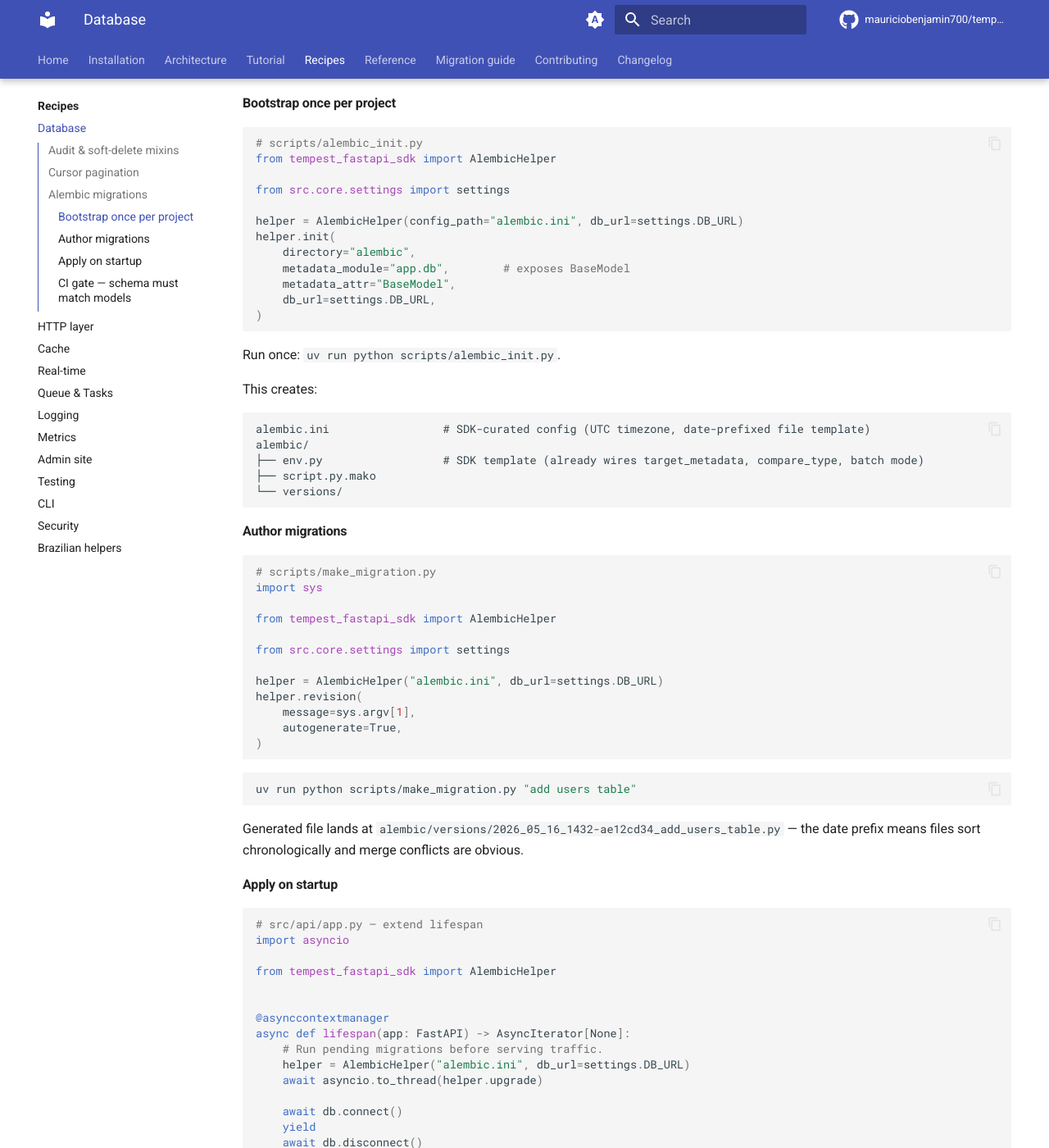
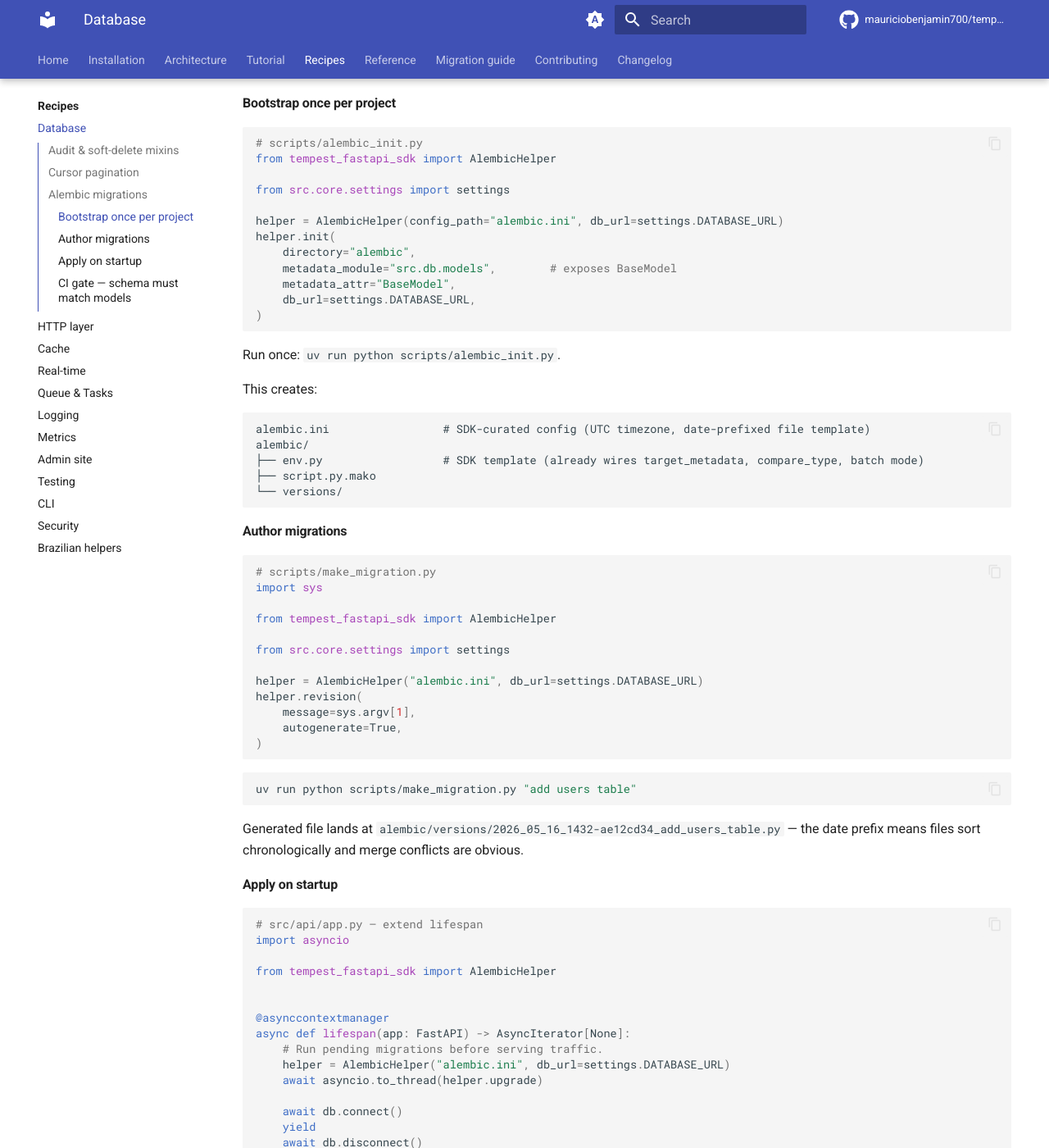
Before and after one commit to mauriciobenjamin700/tempest-fastapi-sdk, an MkDocs documentation site: the page built from docs/recipes/database.md, in a window 1280 px wide and 1400 px high, scrolled down 3482 px. Shown: the whole window at 82% size. Built offline with MkDocs 1.6.1 and Material for MkDocs 9.7.7, drawn with Linux system fonts in a browser that asks for light colours; comment, search, counter and statistics services are not loaded.

Commit message:
docs: fix Alembic recipe — DATABASE_URL + src.db.models defaults
The bootstrap snippet was copy-pasted from an older draft that
referenced settings the SDK no longer exposes. The shipped
DatabaseSettings mixin spells the connection URL as DATABASE_URL,
and the scaffolded project tree keeps SQLAlchemy models under
src.db.models, not the older app.db layout.

Replaced every occurrence in both docs/recipes/database.md and
the canonical README block (the recipe is duplicated because the
docs site is built from the per-page markdown while PyPI/GitHub
still render README.md).

mkdocs build --strict passes; no other anchors moved.

Co-Authored-By: Claude Opus 4.8 (1M context) <noreply@anthropic.com>

````diff
--- a/docs/recipes/database.md
+++ b/docs/recipes/database.md
@@ -172,12 +172,12 @@ from tempest_fastapi_sdk import AlembicHelper
 
 from src.core.settings import settings
 
-helper = AlembicHelper(config_path="alembic.ini", db_url=settings.DB_URL)
+helper = AlembicHelper(config_path="alembic.ini", db_url=settings.DATABASE_URL)
 helper.init(
     directory="alembic",
-    metadata_module="app.db",        # exposes BaseModel
+    metadata_module="src.db.models",        # exposes BaseModel
     metadata_attr="BaseModel",
-    db_url=settings.DB_URL,
+    db_url=settings.DATABASE_URL,
 )
 ```
 
@@ -203,7 +203,7 @@ from tempest_fastapi_sdk import AlembicHelper
 
 from src.core.settings import settings
 
-helper = AlembicHelper("alembic.ini", db_url=settings.DB_URL)
+helper = AlembicHelper("alembic.ini", db_url=settings.DATABASE_URL)
 helper.revision(
     message=sys.argv[1],
     autogenerate=True,
@@ -228,7 +228,7 @@ from tempest_fastapi_sdk import AlembicHelper
 @asynccontextmanager
 async def lifespan(app: FastAPI) -> AsyncIterator[None]:
     # Run pending migrations before serving traffic.
-    helper = AlembicHelper("alembic.ini", db_url=settings.DB_URL)
+    helper = AlembicHelper("alembic.ini", db_url=settings.DATABASE_URL)
     await asyncio.to_thread(helper.upgrade)
 
     await db.connect()
@@ -246,7 +246,7 @@ from tempest_fastapi_sdk import AlembicHelper
 
 from src.core.settings import settings
 
-helper = AlembicHelper("alembic.ini", db_url=settings.DB_URL)
+helper = AlembicHelper("alembic.ini", db_url=settings.DATABASE_URL)
 if not helper.check():
     print("Schema drift detected — run make_migration.py and commit.")
     sys.exit(1)
````
Also changed, not shown: README.md (+6 -6 lines).
